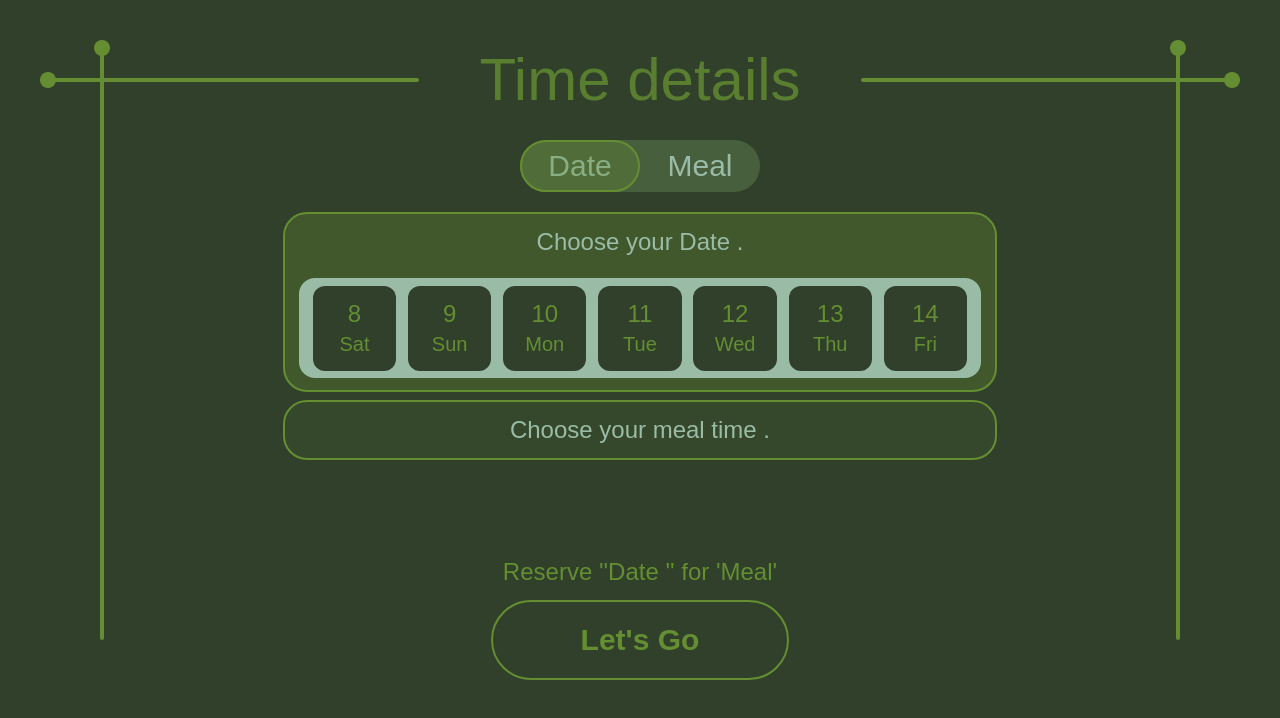
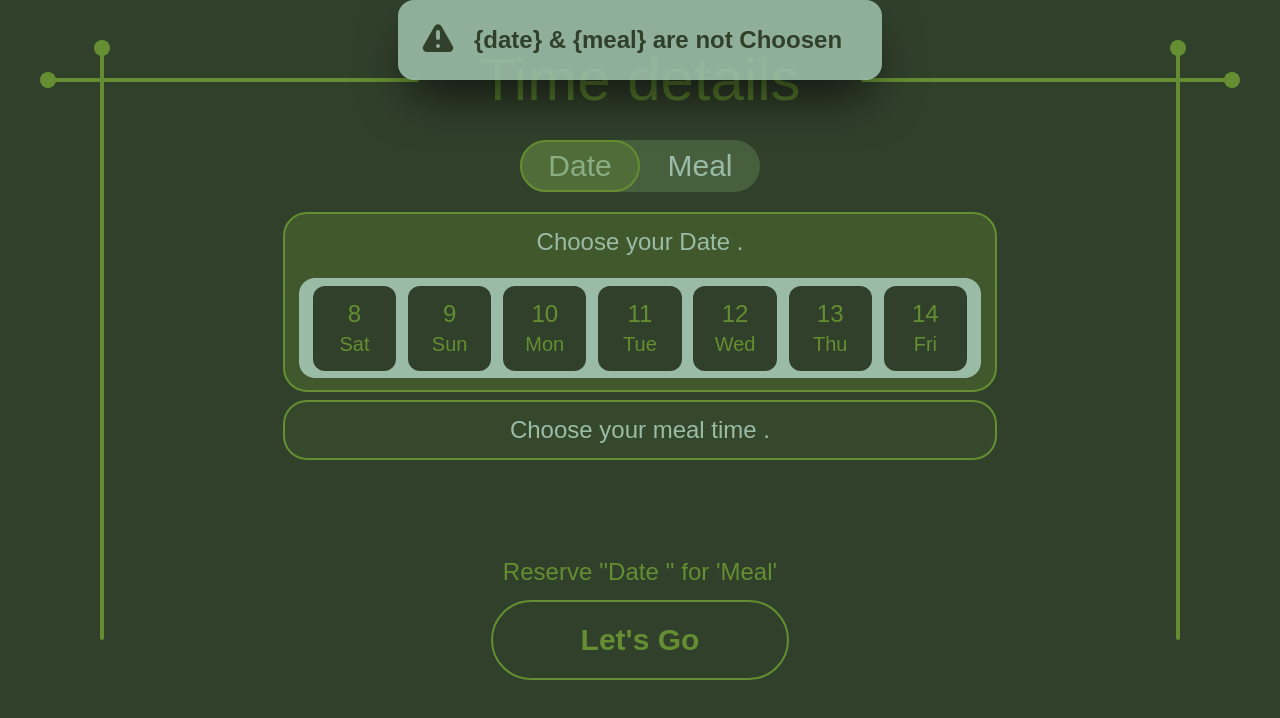
Before and after one commit to Pouyahlvt/Cafe-Reservation, a Next.js app: page /reservation/time in a window 1280 px wide. Both pictures are taken after a click on the button "Let's Go". Shown: the top 718 px of the page. Built offline with nearby package versions, Linux system fonts and the light colour scheme; no server answers; the database is empty.

Commit message:
alert comp added and now use it for time :o

```diff
--- a/src/app/reservation/time/page.tsx
+++ b/src/app/reservation/time/page.tsx
@@ -4,6 +4,8 @@ import Form_template from "@/src/components/ui/form/formTemplate";
 import Time_table from "@/src/components/ui/form/timeTable";
 import HoverButton from "@/src/components/ui/button";
 import { useEffect, useState } from "react";
+import { useRouter } from "next/navigation";
+import Alert from "@/src/components/ui/alert";
 
 export interface Table {
   id: number;
@@ -28,8 +30,18 @@ const Time_page = () => {
   const [meal, setMeal] = useState("");
   const [tables, setTables] = useState<Table[]>([]);
   const [guestsNum, setGuestsNum] = useState(0);
-  // const [Error, setError] = useState("");
+  const router = useRouter();
+  const [alert, setAlert] = useState<{
+    show: boolean;
+    text: string;
+    type?: "success" | "error" | "warning" | "info";
+  }>({
+    show: false,
+    text: "",
+    type: "info",
+  });
 
+  // here i get all tables for timetable 🐊🐊🐊🐊
   useEffect(() => {
     const num_guests = sessionStorage.getItem("guests");
     // eslint-disable-next-line react-hooks/set-state-in-effect
@@ -49,6 +61,23 @@ const Time_page = () => {
       console.error("my Error : " + err);
     }
   }, []);
+
+  // button click handler.
+  const hanlde_click = () => {
+    // send for table section
+    if (meal.length > 2 && date.full_date.length > 2) {
+      sessionStorage.setItem("date", date.full_date);
+      sessionStorage.setItem("meal", meal);
+
+      router.push("/reservation/map");
+    } else {
+      setAlert({
+        show: true,
+        text: "{date}  &  {meal} are not Choosen",
+        type: "warning",
+      });
+    }
+  };
 
   const toDay = new Date();
 
@@ -134,6 +163,14 @@ const Time_page = () => {
 
   return (
     <div className="bg-dark-spruce">
+      {alert.show && (
+        <Alert
+          text={alert.text}
+          type={alert.type}
+          duration={5000}
+          onClose={() => setAlert({ show: false, text: "", type: "info" })}
+        />
+      )}
       <Form_template text="Time details">
         <div className="w-full h-full -mt-5">
           {
@@ -156,6 +193,7 @@ const Time_page = () => {
             {
               <HoverButton
                 text="Let's Go"
+                onClick={hanlde_click}
                 BclassName="flex absolute z-30 mt-20 border-2 border text-forest-moss w-[30%] h-20 rounded-full "
                 TclassName="button-text-email text-3xl text-forest-moss font-bold select-none"
                 scaleNum={25}
--- /dev/null
+++ b/src/components/ui/alert.tsx
@@ -0,0 +1,147 @@
+// components/Alert.tsx
+import React, { useEffect, useRef, useState } from "react";
+import gsap from "gsap";
+
+interface AlertProps {
+  text: string;
+  type?: "success" | "error" | "warning" | "info";
+  duration?: number; // in milliseconds
+  onClose?: () => void;
+  className?: string;
+}
+
+const Alert: React.FC<AlertProps> = ({
+  text,
+  type = "success",
+  duration = 3000,
+  onClose,
+}) => {
+  const [isVisible, setIsVisible] = useState(true);
+  const alertRef = useRef<HTMLDivElement>(null);
+  const timerRef = useRef<NodeJS.Timeout | null>(null);
+
+  // Icon mapping based on type
+  const icons = {
+    success: (
+      <svg className="w-10 h-10" fill="currentColor" viewBox="0 0 20 20">
+        <path
+          fillRule="evenodd"
+          d="M10 18a8 8 0 100-16 8 8 0 000 16zm3.707-9.293a1 1 0 00-1.414-1.414L9 10.586 7.707 9.293a1 1 0 00-1.414 1.414l2 2a1 1 0 001.414 0l4-4z"
+          clipRule="evenodd"
+        />
+      </svg>
+    ),
+    error: (
+      <svg className="w-10 h-10" fill="currentColor" viewBox="0 0 20 20">
+        <path
+          fillRule="evenodd"
+          d="M10 18a8 8 0 100-16 8 8 0 000 16zM8.707 7.293a1 1 0 00-1.414 1.414L8.586 10l-1.293 1.293a1 1 0 101.414 1.414L10 11.414l1.293 1.293a1 1 0 001.414-1.414L11.414 10l1.293-1.293a1 1 0 00-1.414-1.414L10 8.586 8.707 7.293z"
+          clipRule="evenodd"
+        />
+      </svg>
+    ),
+    warning: (
+      <svg className="w-10 h-10" fill="currentColor" viewBox="0 0 20 20">
+        <path
+          fillRule="evenodd"
+          d="M8.257 3.099c.765-1.36 2.722-1.36 3.486 0l5.58 9.92c.75 1.334-.213 2.98-1.742 2.98H4.42c-1.53 0-2.493-1.646-1.743-2.98l5.58-9.92zM11 13a1 1 0 11-2 0 1 1 0 012 0zm-1-8a1 1 0 00-1 1v3a1 1 0 002 0V6a1 1 0 00-1-1z"
+          clipRule="evenodd"
+        />
+      </svg>
+    ),
+    info: (
+      <svg className="w-10 h-10" fill="currentColor" viewBox="0 0 20 20">
+        <path
+          fillRule="evenodd"
+          d="M18 10a8 8 0 11-16 0 8 8 0 0116 0zm-7-4a1 1 0 11-2 0 1 1 0 012 0zM9 9a1 1 0 000 2v3a1 1 0 001 1h1a1 1 0 100-2h-1V9a1 1 0 00-1-1z"
+          clipRule="evenodd"
+        />
+      </svg>
+    ),
+  };
+
+  const typeStyles = {
+    success: "text-dark-spruce ml-5 ",
+    error: "text-dark-spruce ml-5 ",
+    warning: "text-dark-spruce ml-5  ",
+    info: "text-dark-spruce ml-5  ",
+  };
+
+  // Close alert with animation
+  const closeAlert = () => {
+    if (!alertRef.current) return;
+
+    gsap.to(alertRef.current, {
+      opacity: 0,
+      y: -40,
+      scale: 0.7,
+      duration: 0.5,
+      ease: "power2.in",
+      onComplete: () => {
+        setIsVisible(false);
+        if (onClose) onClose();
+      },
+    });
+  };
+
+  // Handle auto-dismiss
+  useEffect(() => {
+    if (!isVisible) return;
+
+    // Initial animation - slide in from right with bounce
+    gsap.to(alertRef.current, {
+      opacity: 1,
+      y: 0,
+      scale: 1,
+      duration: 0.6,
+      ease: "back.out(1.7)",
+    });
+
+    // Set timer to close
+    timerRef.current = setTimeout(() => {
+      closeAlert();
+    }, duration);
+
+    // Cleanup
+    return () => {
+      if (timerRef.current) {
+        clearTimeout(timerRef.current);
+      }
+    };
+    // eslint-disable-next-line react-hooks/exhaustive-deps
+  }, [isVisible, duration]);
+
+  // Handle hover pause
+  //   const handleMouseEnter = () => {
+  //     if (timerRef.current) {
+  //       clearTimeout(timerRef.current);
+  //     }
+  //   };
+
+  //   const handleMouseLeave = () => {
+  //     timerRef.current = setTimeout(() => {
+  //       closeAlert();
+  //     }, duration);
+  //   };
+
+  if (!isVisible) return null;
+
+  return (
+    <div
+      ref={alertRef}
+      onClick={closeAlert}
+      className="absolute flex z-50 w-fit mx-auto inset-0 h-fit bg-muted-teal/90 rounded-2xl items-center cursor-pointer
+      scale-80 -translate-y-full shadow-2xl/70 ">
+      {text.length > 2 && (
+        <>
+          <div className={typeStyles[type]}>{icons[type]}</div>
+          <p className="flex ml-4 mr-10 my-6 text-2xl font-museo font-semibold text-dark-spruce select-none">
+            {text}
+          </p>
+        </>
+      )}
+    </div>
+  );
+};
+
+export default Alert;
```
